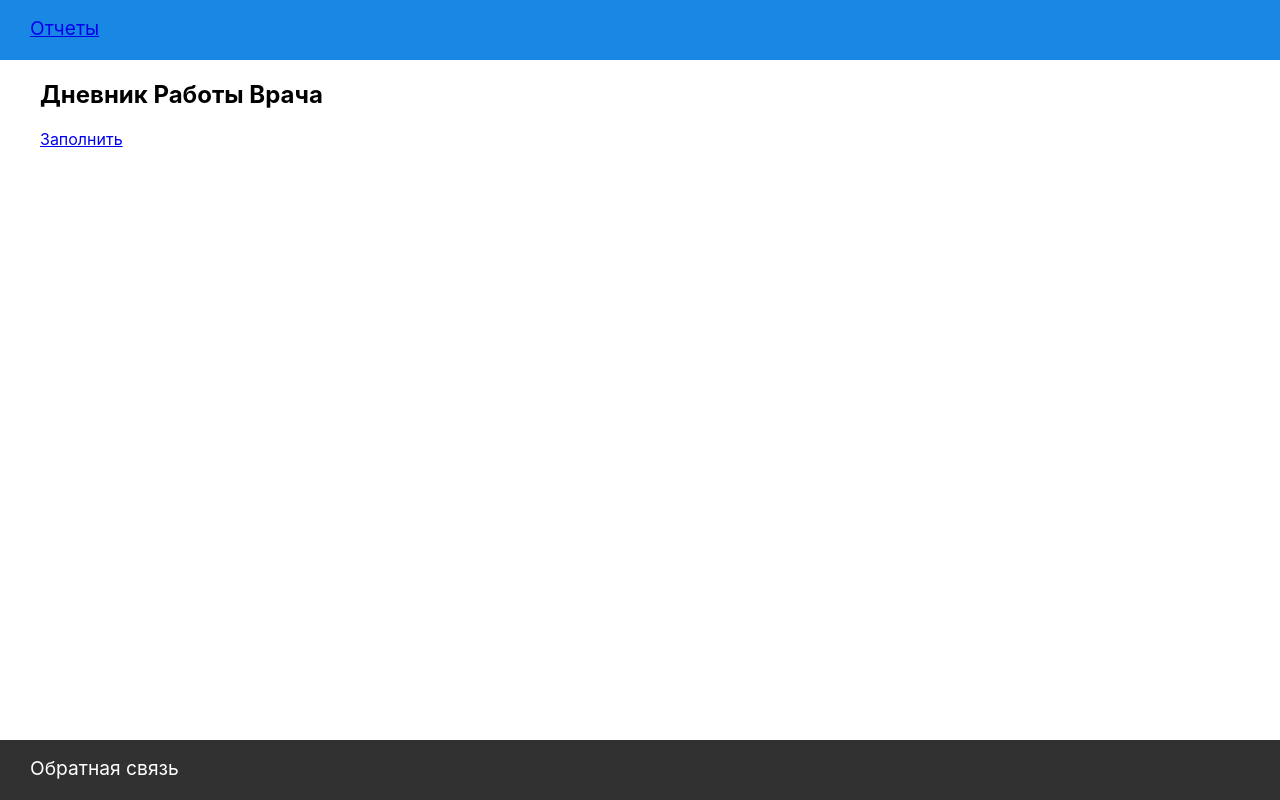
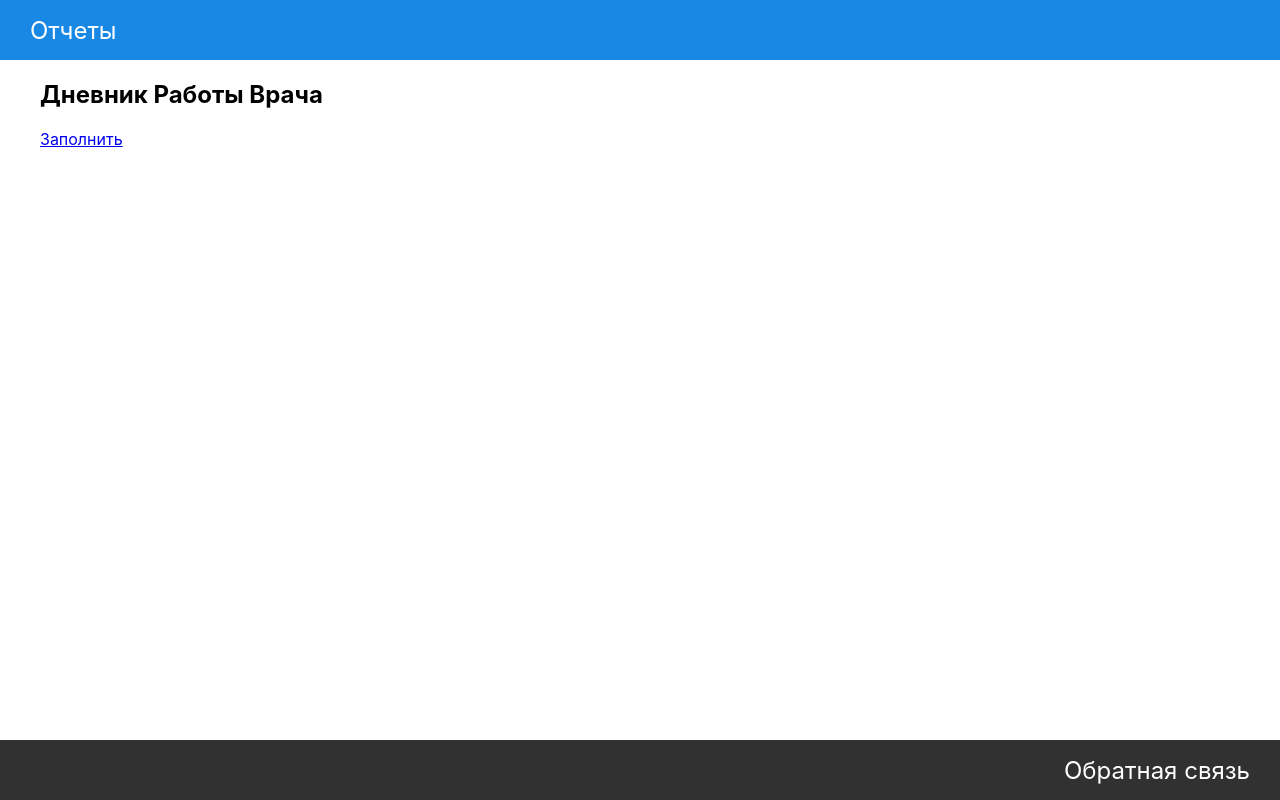
Before and after one commit to WonderLuc/report-app, a React (Create React App) app: page / in a window 1280 px wide. Built offline with nearby package versions, Linux system fonts and the light colour scheme.

Commit message:
fix: change styles for App element

```diff
--- a/src/App.css
+++ b/src/App.css
@@ -1,25 +1,31 @@
-header{
+header,
+footer{
   display: flex;
   justify-content: space-between;
+  align-items: center;
   width: 100%;
   height: 60px;
   background-color: rgb(24, 136, 228);
 }
 
-header h2,
-footer h2{
+header h2 a,
+footer h2 a{
   margin-left: 30px;
-  font-size: 1.2rem;
+  margin-right: 30px;
+  font-size: 1.5rem;
   font-weight: normal;
+  text-decoration: none;
   color: white;
 }
 
+header h2 a:hover,
+footer h2 a:hover{
+  color:rgb(228, 157, 24)
+}
 footer{
   position: fixed;
   bottom: 0;
   display: flex;
-  justify-content: space-between;
-  width: 100%;
-  height: 60px;
+  justify-content: flex-end;
   background-color: rgb(49, 49, 49);
 }
```
